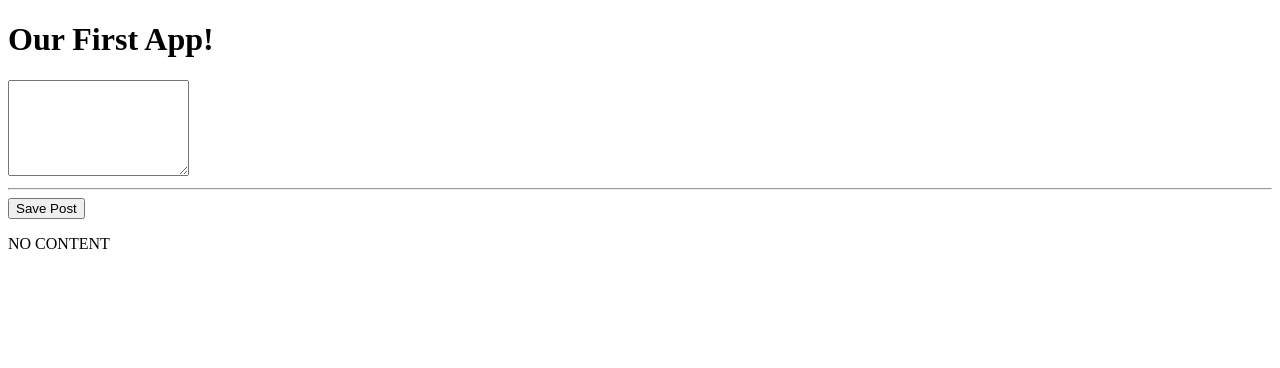
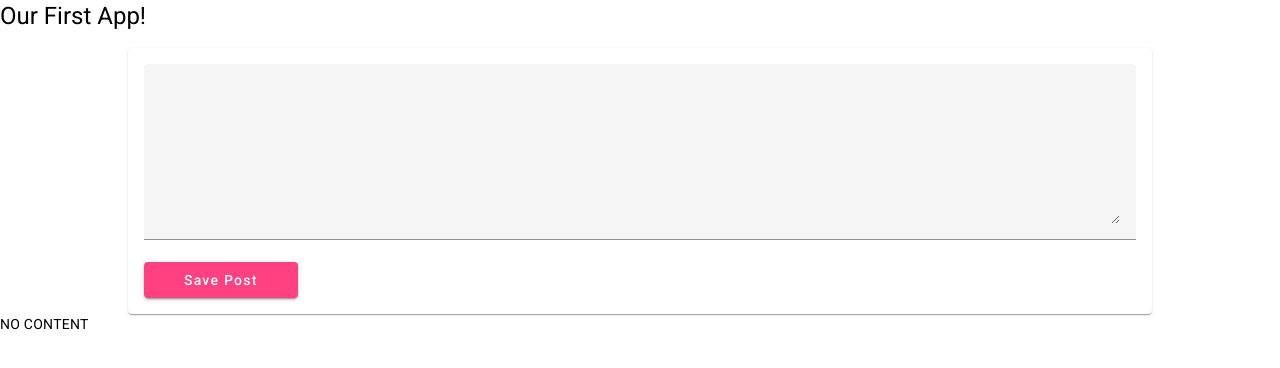
Before and after one commit to ssoni6359/mean-course, an Angular app: page / in a window 1280 px wide. Shown: the top 368 px of the page. Built offline with nearby package versions, Linux system fonts and the light colour scheme.

Commit message:
7. Angular Material Installation, using material components, adding components styles

```diff
--- a/angular.json
+++ b/angular.json
@@ -35,6 +35,7 @@
               "src/assets"
             ],
             "styles": [
+              "@angular/material/prebuilt-themes/indigo-pink.css",
               "src/styles.css"
             ],
             "scripts": []
@@ -94,6 +95,7 @@
               "src/assets"
             ],
             "styles": [
+              "@angular/material/prebuilt-themes/indigo-pink.css",
               "src/styles.css"
             ],
             "scripts": []
--- a/package.json
+++ b/package.json
@@ -11,10 +11,12 @@
   "private": true,
   "dependencies": {
     "@angular/animations": "^17.2.0",
+    "@angular/cdk": "^17.2.2",
     "@angular/common": "^17.2.0",
     "@angular/compiler": "^17.2.0",
     "@angular/core": "^17.2.0",
     "@angular/forms": "^17.2.0",
+    "@angular/material": "^17.2.2",
     "@angular/platform-browser": "^17.2.0",
     "@angular/platform-browser-dynamic": "^17.2.0",
     "@angular/router": "^17.2.0",
--- a/src/app/app.module.ts
+++ b/src/app/app.module.ts
@@ -1,6 +1,11 @@
 import { NgModule } from '@angular/core';
 import { BrowserModule } from '@angular/platform-browser';
 import { FormsModule } from '@angular/forms';
+import { provideAnimationsAsync } from '@angular/platform-browser/animations/async';
+
+import { MatInputModule } from '@angular/material/input';
+import { MatCardModule } from '@angular/material/card';
+import { MatButtonModule } from '@angular/material/button';
 
 import { AppRoutingModule } from './app-routing.module';
 import { AppComponent } from './app.component';
@@ -14,9 +19,14 @@
   imports: [
     BrowserModule,
     AppRoutingModule,
-    FormsModule
+    FormsModule,
+    MatInputModule,
+    MatCardModule,
+    MatButtonModule
   ],
-  providers: [],
+  providers: [
+    provideAnimationsAsync()
+  ],
   bootstrap: [AppComponent]
 })
 export class AppModule { }
--- /dev/null
+++ b/src/app/posts/post-create/post-create.component.css
@@ -0,0 +1,18 @@
+mat-card {
+    width: 80%;
+    margin: auto;
+}
+
+mat-form-field {
+    margin: 1rem 1rem 0 1rem;
+}
+
+button {
+    margin: 0 0 1rem 1rem;
+    width: 15%;
+}
+
+/* :host ::ng-deep mat-card {
+    width: 80%;
+    margin: auto;
+} */
--- a/src/app/posts/post-create/post-create.component.html
+++ b/src/app/posts/post-create/post-create.component.html
@@ -1,4 +1,10 @@
-<textarea rows="6" [(ngModel)]="enteredValue"></textarea>
-<hr>
-<button (click)="onAddPost()">Save Post</button>
+<mat-card>
+    <mat-form-field>
+        <textarea matInput rows="6" [(ngModel)]="enteredValue"></textarea>
+    </mat-form-field>
+    <button
+        mat-raised-button
+        color="accent"
+        (click)="onAddPost()">Save Post</button>
+</mat-card>
 <p>{{ newPost }}</p>
--- a/src/app/posts/post-create/post-create.component.ts
+++ b/src/app/posts/post-create/post-create.component.ts
@@ -2,7 +2,8 @@
 
 @Component({
     selector: 'app-post-create',
-    templateUrl: './post-create.component.html'
+    templateUrl: './post-create.component.html',
+    styleUrls: ['./post-create.component.css']
 })
 export class PostCreateComponent {
     enteredValue = '';
--- a/src/index.html
+++ b/src/index.html
@@ -6,8 +6,10 @@
   <base href="/">
   <meta name="viewport" content="width=device-width, initial-scale=1">
   <link rel="icon" type="image/x-icon" href="favicon.ico">
+  <link href="https://fonts.googleapis.com/css2?family=Roboto:wght@300;400;500&display=swap" rel="stylesheet">
+  <link href="https://fonts.googleapis.com/icon?family=Material+Icons" rel="stylesheet">
 </head>
-<body>
+<body class="mat-typography">
   <app-root></app-root>
 </body>
 </html>
--- a/src/styles.css
+++ b/src/styles.css
@@ -1 +1,4 @@
 /* You can add global styles to this file, and also import other style files */
+
+html, body { height: 100%; }
+body { margin: 0; font-family: Roboto, "Helvetica Neue", sans-serif; }
```
Also changed, not shown: 1 other file (tests, documents, lock files or other folders).
